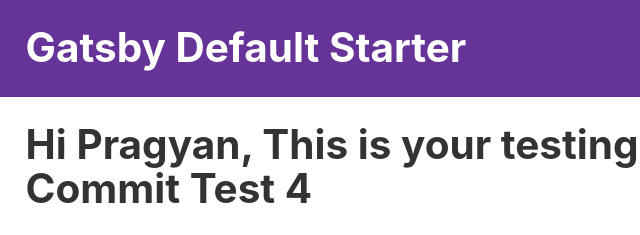
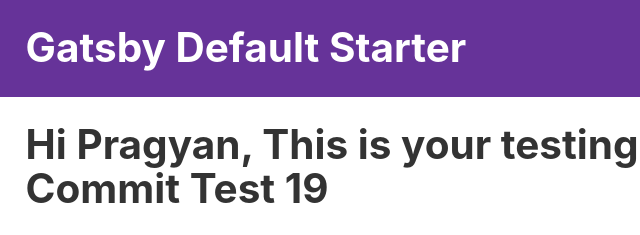
Before and after one commit to pragyanatvade/test-gatsby-site, a Gatsby site: page / in a window 1280 px wide. Shown: the top 235 px of the page, 154-794 px from the left. Built offline with nearby package versions, Linux system fonts and the light colour scheme; Gatsby itself is replaced by a stand-in of ours.

Commit message:
Update index.js

```diff
--- a/src/pages/index.js
+++ b/src/pages/index.js
@@ -8,7 +8,7 @@ import SEO from "../components/seo"
 const IndexPage = () => (
   <Layout>
     <SEO title="Home" />
-    <h1>Hi Pragyan, This is your testing website. Commit Test 4</h1>
+    <h1>Hi Pragyan, This is your testing website. Commit Test 19</h1>
     <p>Welcome to your new Gatsby site.</p>
     <p>Now go build something great.</p>
     <div style={{ maxWidth: `300px`, marginBottom: `1.45rem` }}>
```
